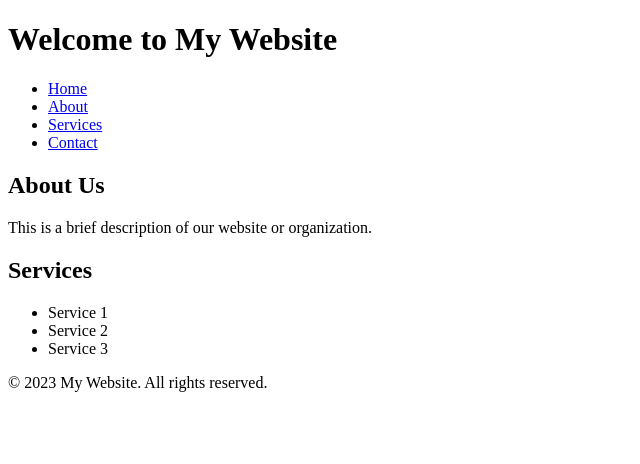
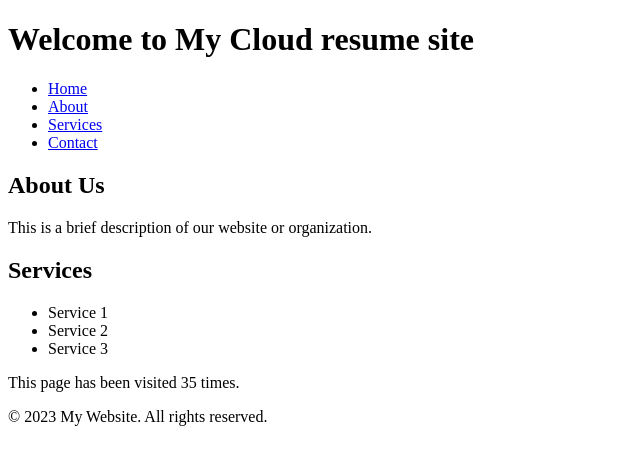
Before and after one commit to CracktheDom/Cloud-Resume-Project, a plain HTML site: page public_html/index.html in a window 1280 px wide. Shown: the whole page, without its empty margins (0-640 px from the left). Drawn offline with Linux system fonts and the light colour scheme.

Commit message:
Update index.html to display counter variable using JavaScript

```diff
--- a/public_html/index.html
+++ b/public_html/index.html
@@ -2,11 +2,11 @@
 <html>
 <head>
     <meta charset="UTF-8">
-    <title>My Website</title>
+    <title>Cloud resume site</title>
 </head>
 <body>
     <header>
-        <h1>Welcome to My Website</h1>
+        <h1>Welcome to My Cloud resume site</h1>
     </header>
     <nav>
         <ul>
@@ -29,6 +29,16 @@
                 <li>Service 3</li>
             </ul>
         </section>
+        <section>
+            <p class='counter'>
+                <script>
+                    // JavaScript code
+                    let visitor_num = 35;
+                    const counter = document.querySelector('.counter')
+                    counter.textContent = `This page has been visited ${visitor_num} times.`
+                </script>
+            </p>
+        </section>
     </main>
     <footer>
         <p>&copy; 2023 My Website. All rights reserved.</p>
```
